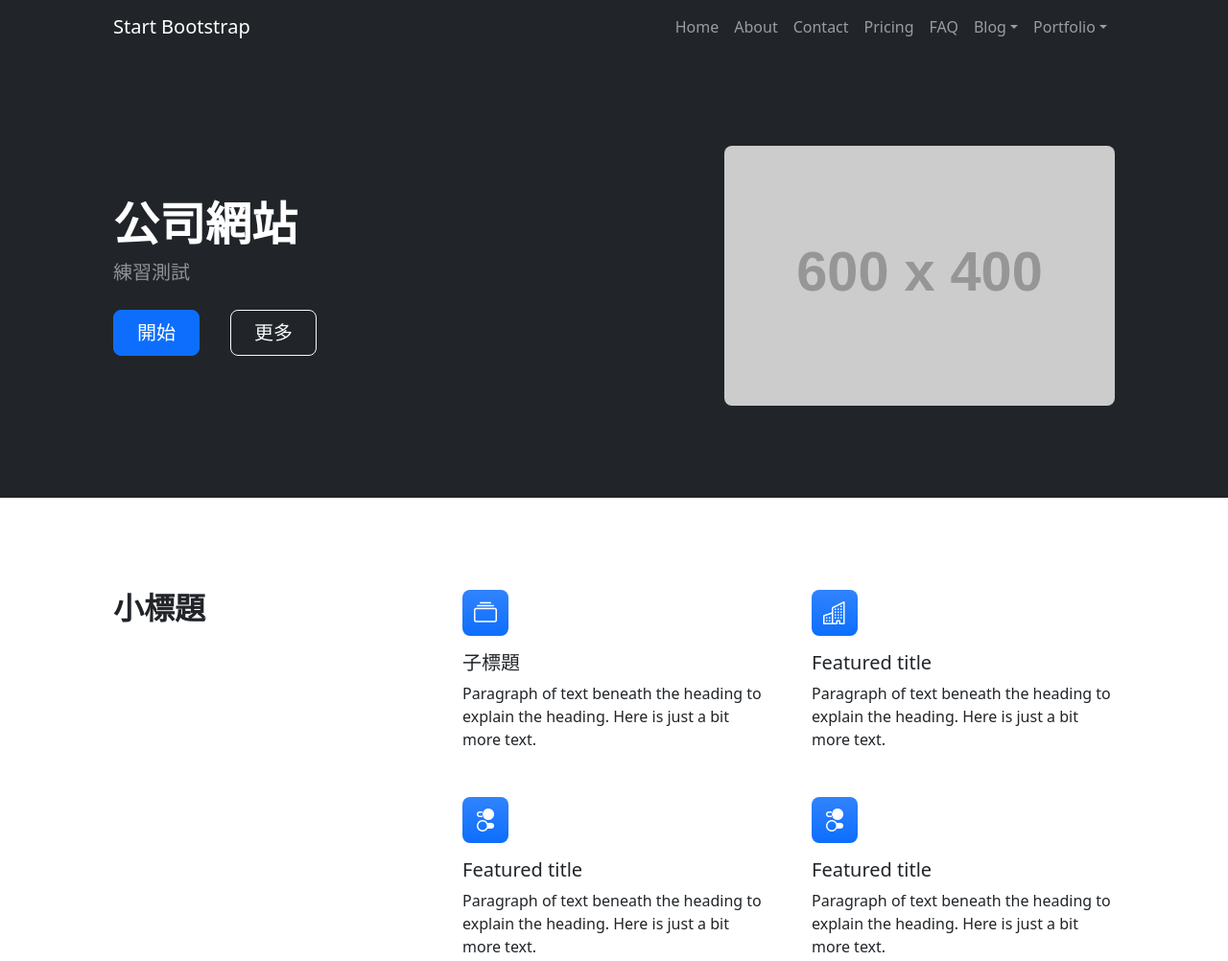
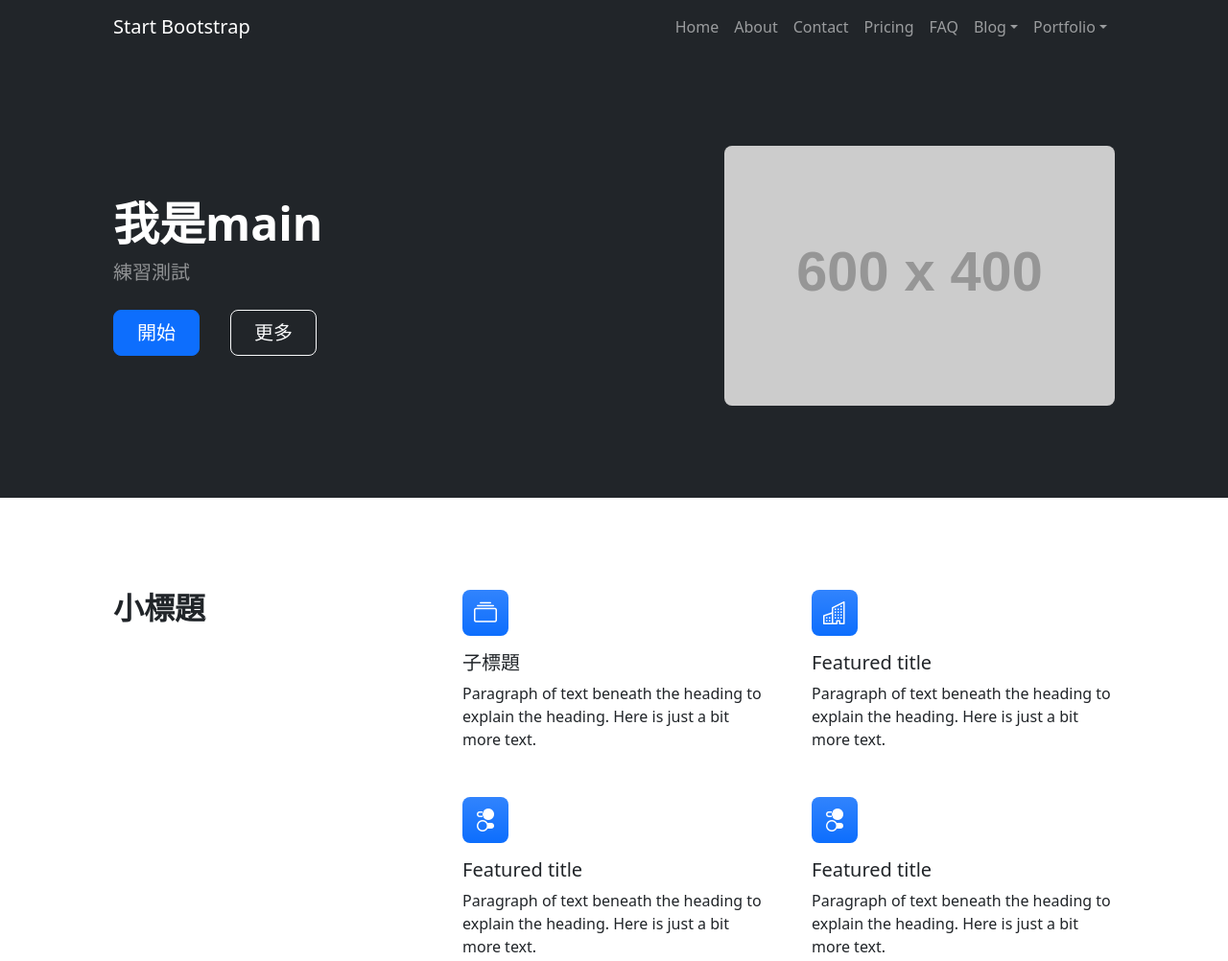
Before and after one commit to 10910321/business-website, a plain HTML site: page index.html in a window 1280 px wide. Shown: the top 1002 px of the page at 96% size. Drawn offline with nearby package versions, Linux system fonts and the light colour scheme; placeholder pictures from the web are drawn by us.

Commit message:
更新標題main

```diff
--- a/index.html
+++ b/index.html
@@ -51,7 +51,7 @@
                     <div class="row gx-5 align-items-center justify-content-center">
                         <div class="col-lg-8 col-xl-7 col-xxl-6">
                             <div class="my-5 text-center text-xl-start">
-                                <h1 class="display-5 fw-bolder text-white mb-2">公司網站</h1>
+                                <h1 class="display-5 fw-bolder text-white mb-2">我是main</h1>
                                 <p class="lead fw-normal text-white-50 mb-4">練習測試</p>
                                 <div class="d-grid gap-3 d-sm-flex justify-content-sm-center justify-content-xl-start">
                                     <a class="btn btn-primary btn-lg px-4 me-sm-3" href="#features">開始</a>
```
